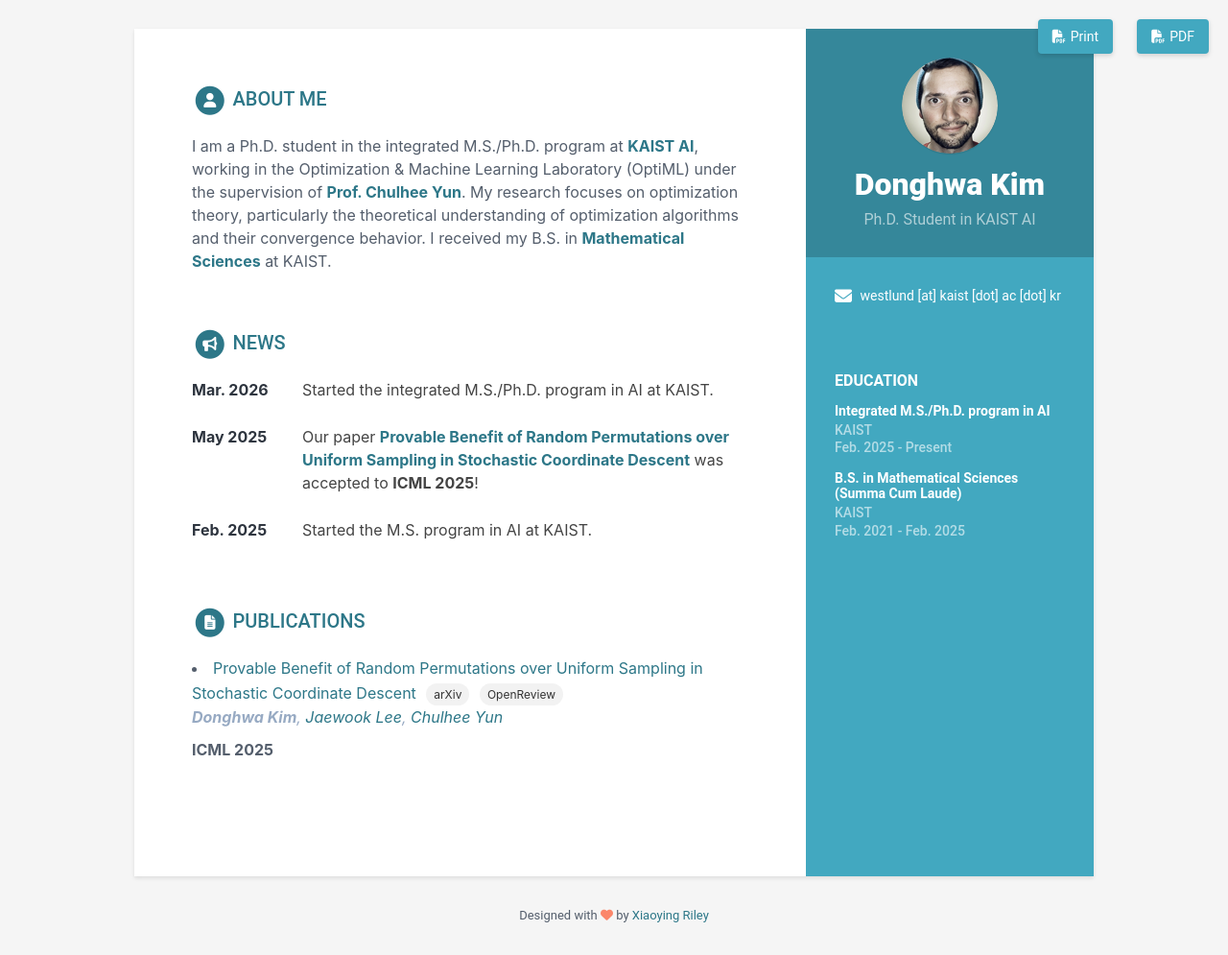
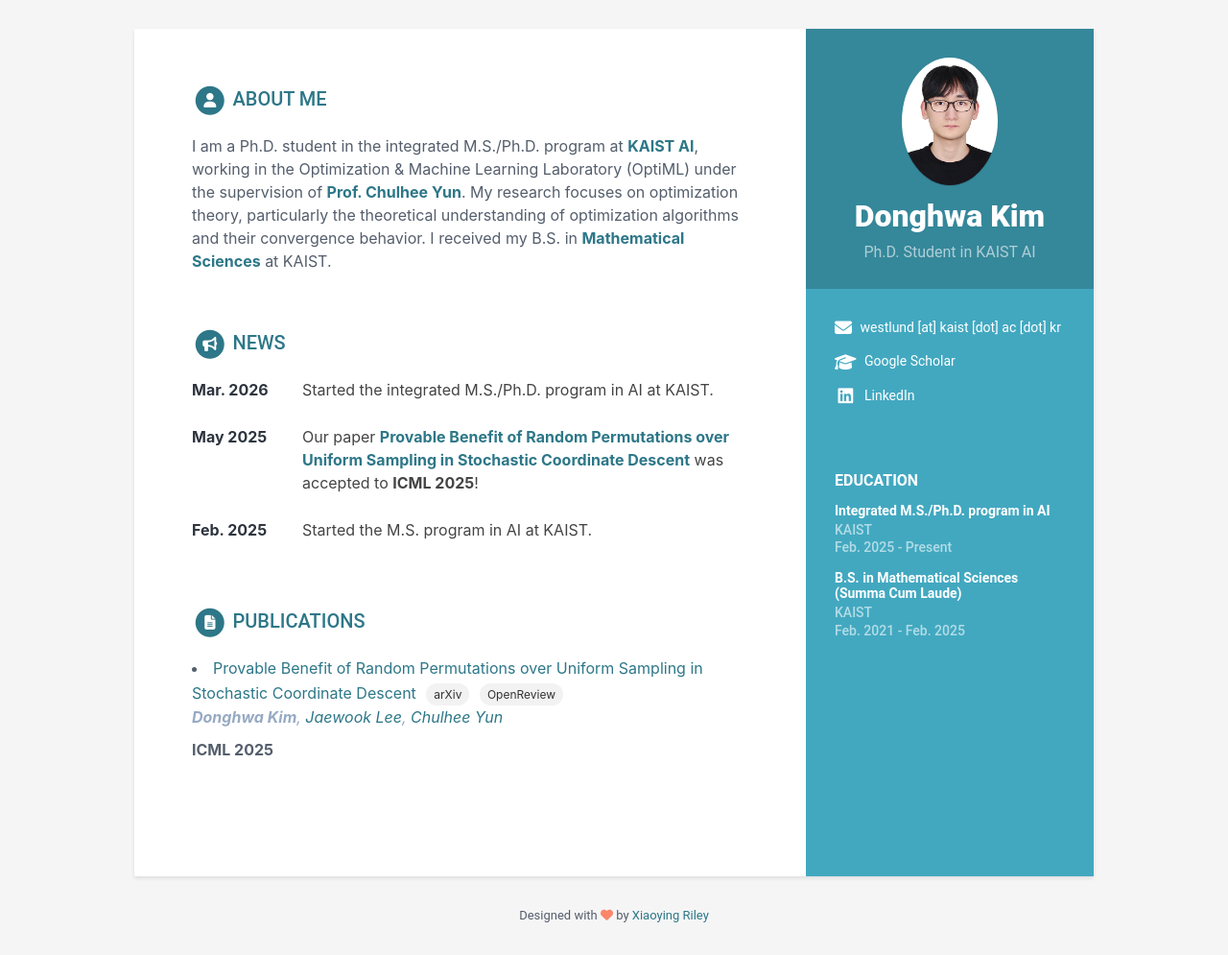
Before and after one commit to donghwakim0/donghwakim0.github.io, a Jekyll site: the page built from index.html, in a window 1280 px wide. Shown: the whole page at 96% size. Built offline with Jekyll 4.4.1, drawn with Linux system fonts in a browser that asks for light colours.

Commit message:
add photo; add google scholar and linkedin to sidebar

```diff
--- a/_data/data.yml
+++ b/_data/data.yml
@@ -10,7 +10,7 @@ sidebar:
   # Profile information
   name: Donghwa Kim
   tagline: Ph.D. Student in KAIST AI
-  avatar: profile.png #place a 100x100 picture inside /assets/images/ folder and provide the name of the file below
+  avatar: KDH_new.jpg #place a 100x100 picture inside /assets/images/ folder and provide the name of the file below
 
   # Sidebar links
   email: westlund [at] kaist [dot] ac [dot] kr
@@ -18,7 +18,8 @@ sidebar:
   # timezone: America/Cancun # Enter your timezone, e.g., America/Havana, Africa/Casablanca, America/North_Dakota/Center
   citizenship:
   # website: https://example.com/ # Include the full website URL, including "http://" or "https://".
-  # linkedin: alandoe
+  google_scholar: https://scholar.google.com/citations?user=Em3M0LkAAAAJ
+  linkedin: donghwa-kim-0550b8349
   # xing: alandoe
   # github: jekyll
   # telegram: # add your nickname without '@' sign
--- a/_includes/contact.html
+++ b/_includes/contact.html
@@ -37,9 +37,15 @@
     </li>
     {% endif %}
 
+    {% if sidebar.google_scholar %}
+    <li class="google-scholar"><i class="fas fa-graduation-cap fa-fw"></i>
+      <a href="{{ sidebar.google_scholar }}" target="_blank">Google Scholar</a>
+    </li>
+    {% endif %}
+
     {% if sidebar.linkedin %}
-    <li class="linkedin"><i class="fab fa-linkedin"></i>
-      <a href="https://linkedin.com/in/{{ sidebar.linkedin }}" target="_blank">{{ sidebar.linkedin }}</a>
+    <li class="linkedin"><i class="fab fa-linkedin fa-fw"></i>
+      <a href="https://linkedin.com/in/{{ sidebar.linkedin }}" target="_blank">LinkedIn</a>
     </li>
     {% endif %}
 
--- a/_layouts/default.html
+++ b/_layouts/default.html
@@ -9,13 +9,13 @@
 {% include head.html %}
 
 <body>
-  <button onclick="print()" class="print-button d-print-none">
+  <!-- <button onclick="print()" class="print-button d-print-none">
     <i class="fas fa-file-pdf"></i>Print
   </button>
 
   <button onclick="generatePDF()" class="pdf-button d-print-none" id="pdfButton">
     <i class="fas fa-file-pdf"></i>PDF
-  </button>
+  </button> -->
 
   <div class="wrapper">
     {% include sidebar.html %}
```
Also changed, not shown: assets/images/KDH_new.jpg (added).
